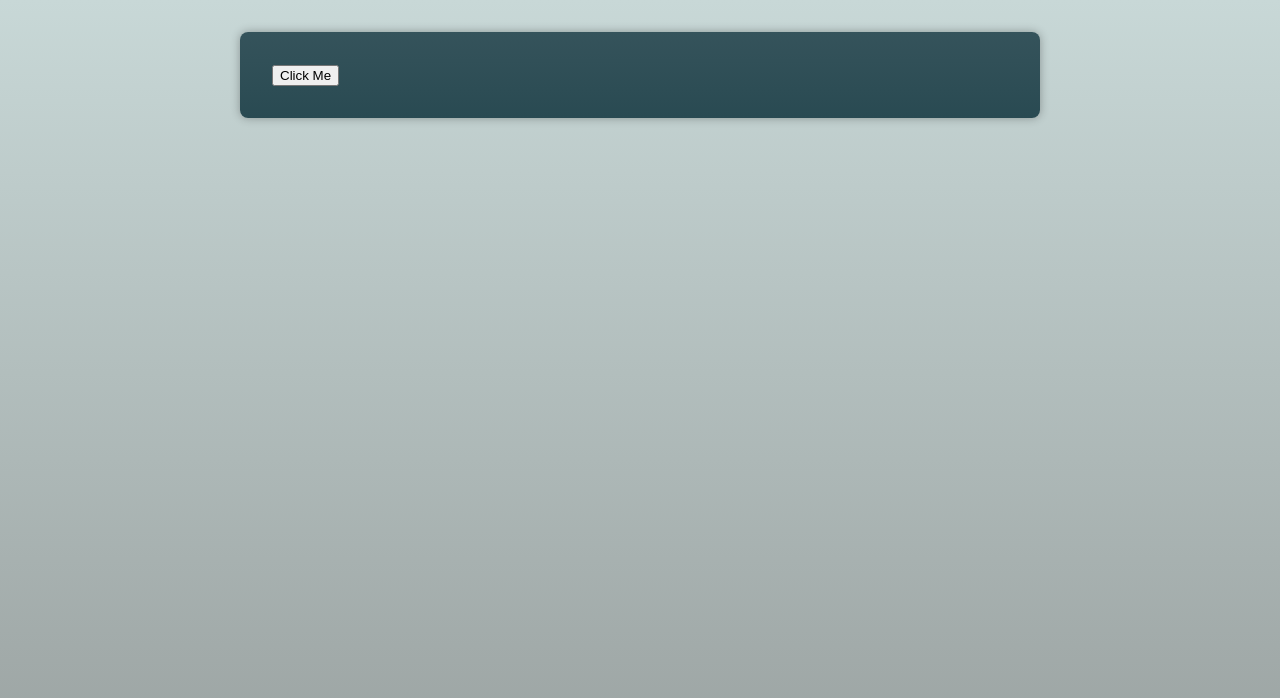
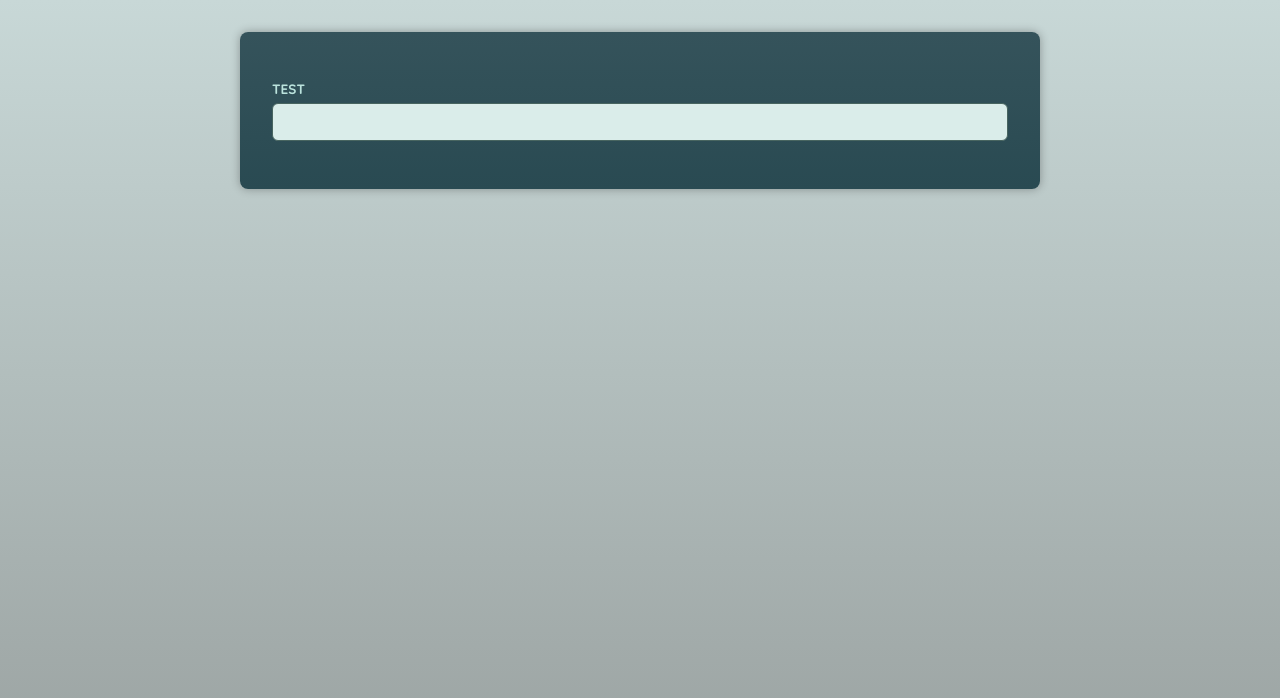
Before and after one commit to MusiliC/react-typescript-udemy, a React (Vite) app: page / in a window 1280 px wide. Shown: the top 698 px of the page. Built offline with nearby package versions, Linux system fonts and the light colour scheme; a web font is replaced by a local one.

Commit message:
forward ref and tsc

```diff
--- a/src/App.tsx
+++ b/src/App.tsx
@@ -1,11 +1,10 @@
-import Button from "./components/Button";
-import Container from "./components/Container";
-
+import { useRef } from "react";
+import Input from "./components/Input";
 
 function App() {
-  return (
-  <Container as={Button}  el="button"> Click Me </Container>
-  );
+  const input = useRef<HTMLInputElement>(null);
+
+  return <Input label="test" id="test" ref={input} />;
 }
 
 export default App;
--- a/src/components/Input.tsx
+++ b/src/components/Input.tsx
@@ -1,19 +1,21 @@
-import {type ComponentPropsWithoutRef } from "react"
+import { forwardRef, type ComponentPropsWithoutRef } from "react";
 
 type InputPropTypes = {
-    label: string,
-    id: string,
+  label: string;
+  id: string;
+} & ComponentPropsWithoutRef<"input">;
 
-} & ComponentPropsWithoutRef<'input'>
-
-
-function Input({label, id, ...props}: InputPropTypes) {
+const Input  =  forwardRef<HTMLInputElement, InputPropTypes>(function Input({
+  label,
+  id,
+  ...props
+}: InputPropTypes, ref) {
   return (
     <p>
-        <label htmlFor={id}>{label}</label>
-        <input name={id} {...props} />
+      <label htmlFor={id}>{label}</label>
+      <input name={id} {...props} ref={ref}/>
     </p>
-  )
-}
+  );
+});
 
-export default Input
+export default Input;
```
